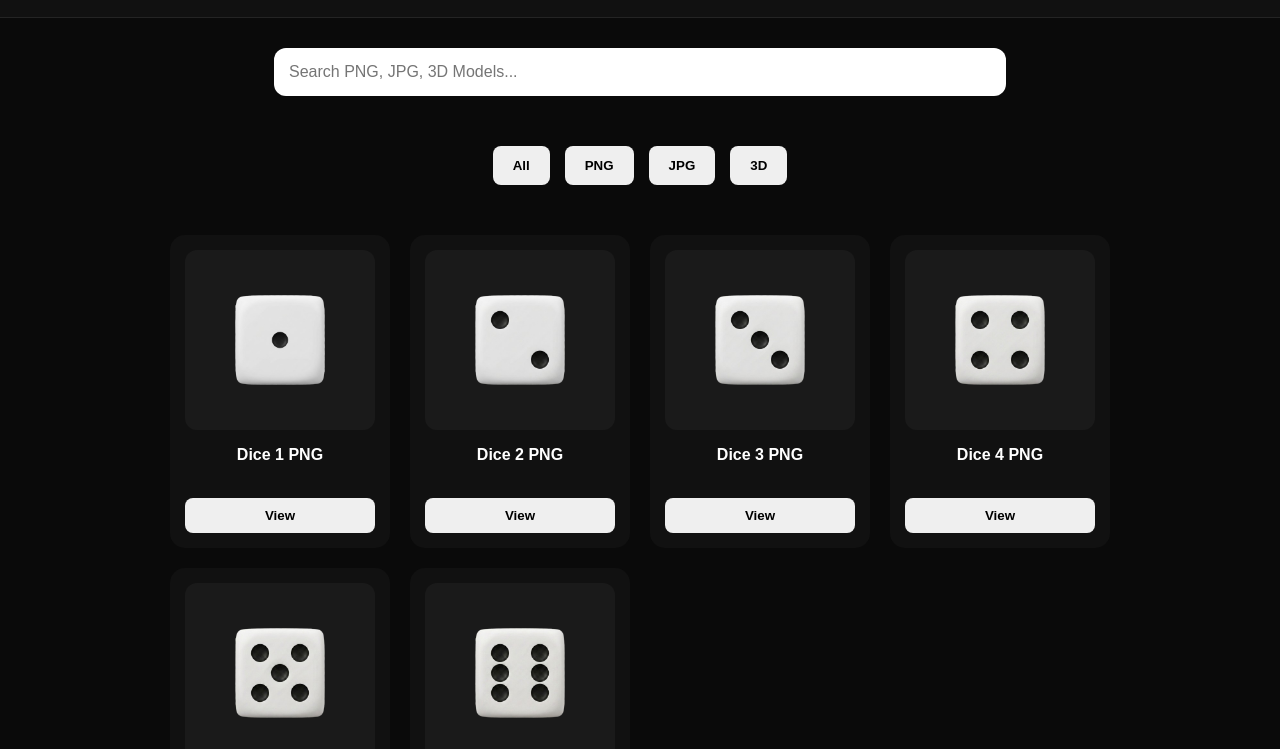
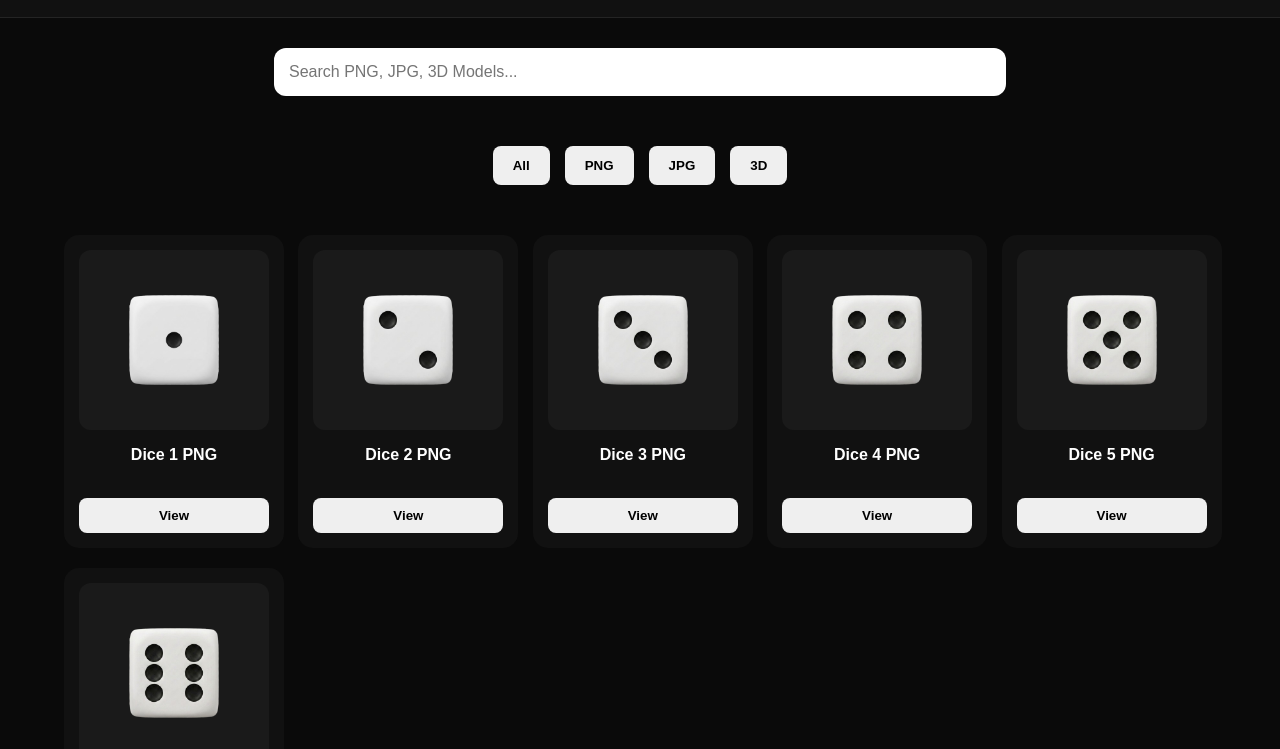
Before and after one commit to mujebpc-hub/ai-image-generator, a plain HTML site: page pages/assets.html in a window 1280 px wide. Shown: the part 51-800 px from the top of the page. Drawn offline with Linux system fonts and the light colour scheme.

Commit message:
Update assets.css

```diff
--- a/css/assets.css
+++ b/css/assets.css
@@ -33,9 +33,8 @@
     width:90%;
     margin:auto;
     display:grid;
-    grid-template-columns:repeat(auto-fit,minmax(180px,220px));
+    grid-template-columns:repeat(auto-fill, minmax(180px, 1fr));
     gap:20px;
-    justify-content:center;
     padding:30px 0;
 }
 
```
